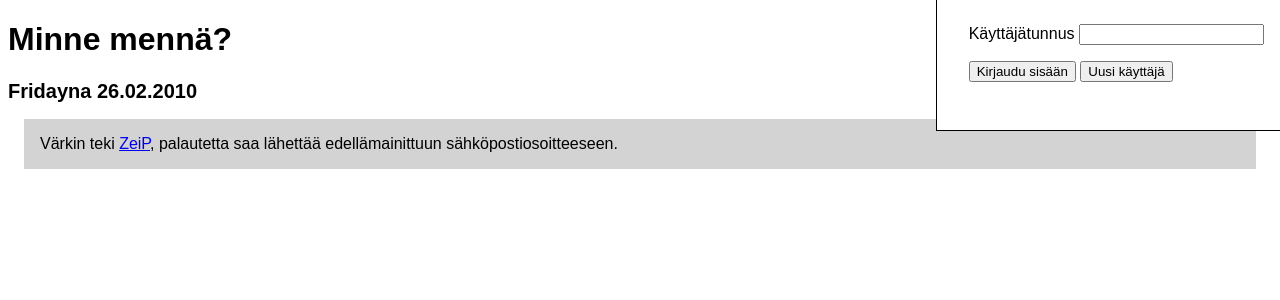
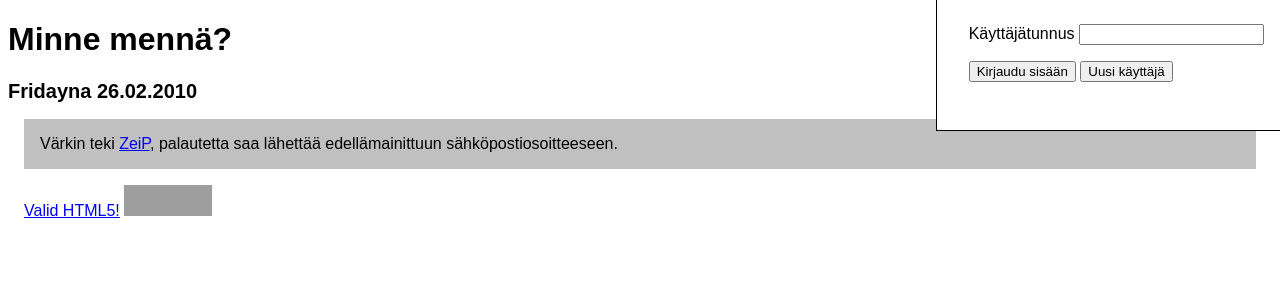
Before and after one commit to ZeiP/Turku-Dining, a PHP site: template includes/pages/basic.php in a window 1280 px wide. Shown: the top 300 px of the page. Run offline with PHP 8.4, Linux system fonts and the light colour scheme; the template is opened without the code that fills it, so the values that code supplies are empty; grey boxes are pictures that could not be loaded.

Commit message:
Changed doctype to HTML5; fixed to validate (both CSS and HTML)x

```diff
--- a/includes/class.php
+++ b/includes/class.php
@@ -228,7 +228,7 @@ class TurkuDining {
 				$output.= '</tbody>';
 				$first = FALSE;
 			}
-			$output.= '<thead><tr><th colspan="3"><a href="#" onclick="return toggleDisplayNode(document.getElementById(\'list_' .  $row['shortname'] . '\'));">' . $this->html_encode($row['name']) . '</a> <span class="restaurantlinks">(<a href="' . $this->html_encode($row['url']) . '">WWW</a>)</span></th></tr></thead><tbody id="list_' . $row['shortname'] . '">';
+			$output.= '<tbody id="head_' . $row['shortname'] . '"><tr class="restaurant_head"><th colspan="3"><a href="#" onclick="return toggleDisplayNode(document.getElementById(\'list_' .  $row['shortname'] . '\'));">' . $this->html_encode($row['name']) . '</a> <span class="restaurantlinks">(<a href="' . $this->html_encode($row['url']) . '">WWW</a>)</span></th></tr></tbody><tbody id="list_' . $row['shortname'] . '">';
 			$sql2 = 'SELECT description, diet, price, studentprice, staffprice, normalprice
 				FROM servings
 				WHERE restaurant_id = :id
@@ -240,7 +240,6 @@ class TurkuDining {
 				if (empty($row['studentprice']) && empty($row['normalprice']) && !empty($row2['price'])) {
 					$pricestr = str_replace(html_entity_decode('&euro;', ENT_QUOTES, 'UTF-8'), '', $row2['price']);
 					$price = explode('/', $pricestr);
-//					if (count($price) == 3 || count($price) == 1) {
 					if (preg_match('/^[0-9\.\,\/ ]+$/', $pricestr)) {
 						foreach ($price as $key => $value) {
 							$price[$key] = number_format(str_replace(',', '.', trim($value)), 2, ',', ' ');
--- a/includes/pages/basic.php
+++ b/includes/pages/basic.php
@@ -21,30 +21,16 @@ else {
 	$date = strtotime($datestr);
 }
 
-// Can't be printed outside PHP code because of the stupid PHP short tags (<?)
-echo '<?xml version="1.0" encoding="UTF-8"?>
-';
-
 ?>
-<!DOCTYPE html PUBLIC "-//W3C//DTD XHTML 1.0 Frameset//EN"
-"http://www.w3.org/TR/xhtml1/DTD/xhtml1-frameset.dtd">
-<html xmlns="http://www.w3.org/1999/xhtml" xml:lang="fi" lang="fi">
+<!DOCTYPE html>
+<html lang="fi">
 <head>
 	<title>Turku Dining</title>
 	<link rel="stylesheet" type="text/css" href="styles.css" media="screen, projection, tty, tv" />
 	<link rel="alternate" type="application/rss+xml" title="RSS" href="<?php echo $obj->url('rss'); ?>" />
 	<meta name="description" content="Turun opiskelijaruokaloiden ruokalistat yhdellä sivustolla." />
 	<meta name="keywords" content="turku,opiskelijaruokailu,opiskelija,yliopisto,ammattikorkeakoulu,opiskelijaruokala,ravintola,ruokalista,menu" />
-<script type="text/javascript">
-function toggleDisplayNode(obj) {
-    if (obj.style.display != "none") {
-        obj.style.display = "none";
-    }
-    else {
-        obj.style.display = "";
-    }
-}
-</script>
+	<script type="text/javascript" src="script.js"></script>
 </head>
 <body>
 <h1>Minne mennä?</h1>
@@ -78,7 +64,13 @@ echo $obj->print_menutable($date);
 
 ?>
 
-<div id="footer">Värkin teki <a href="mailto:jyri-petteri.paloposki@iki.fi">ZeiP</a>, palautetta saa lähettää edellämainittuun sähköpostiosoitteeseen.</div>
+<div id="footer">
+<p id="credits">Värkin teki <a href="mailto:jyri-petteri.paloposki@iki.fi">ZeiP</a>, palautetta saa lähettää edellämainittuun sähköpostiosoitteeseen.</p>
+<p>
+<a href="http://validator.w3.org/check?uri=referer">Valid HTML5!</a>
+<a href="http://jigsaw.w3.org/css-validator/check/referer"><img style="border:0;width:88px;height:31px" src="http://jigsaw.w3.org/css-validator/images/vcss" alt="Valid CSS!" /></a>
+</p>
+</div>
 <script type="text/javascript">
 var gaJsHost = (("https:" == document.location.protocol) ? "https://ssl." : "http://www.");
 document.write(unescape("%3Cscript src='" + gaJsHost + "google-analytics.com/ga.js' type='text/javascript'%3E%3C/script%3E"));
--- /dev/null
+++ b/script.js
@@ -0,0 +1,8 @@
+function toggleDisplayNode(obj) {
+    if (obj.style.display != "none") {
+        obj.style.display = "none";
+    }
+    else {
+        obj.style.display = "";
+    }
+}
--- a/styles.css
+++ b/styles.css
@@ -49,10 +49,12 @@ p#disclaimer {
 }
 
 div#footer {
+	margin: 1em;
+	display: block;
+}
+#footer p#credits {
+	background-color: silver;
 	padding: 1em;
-	margin: 1em;
-	background-color: lightgray;
-	display: block;
 }
 span.restaurantlinks {
 	font-size: 70%;
```
